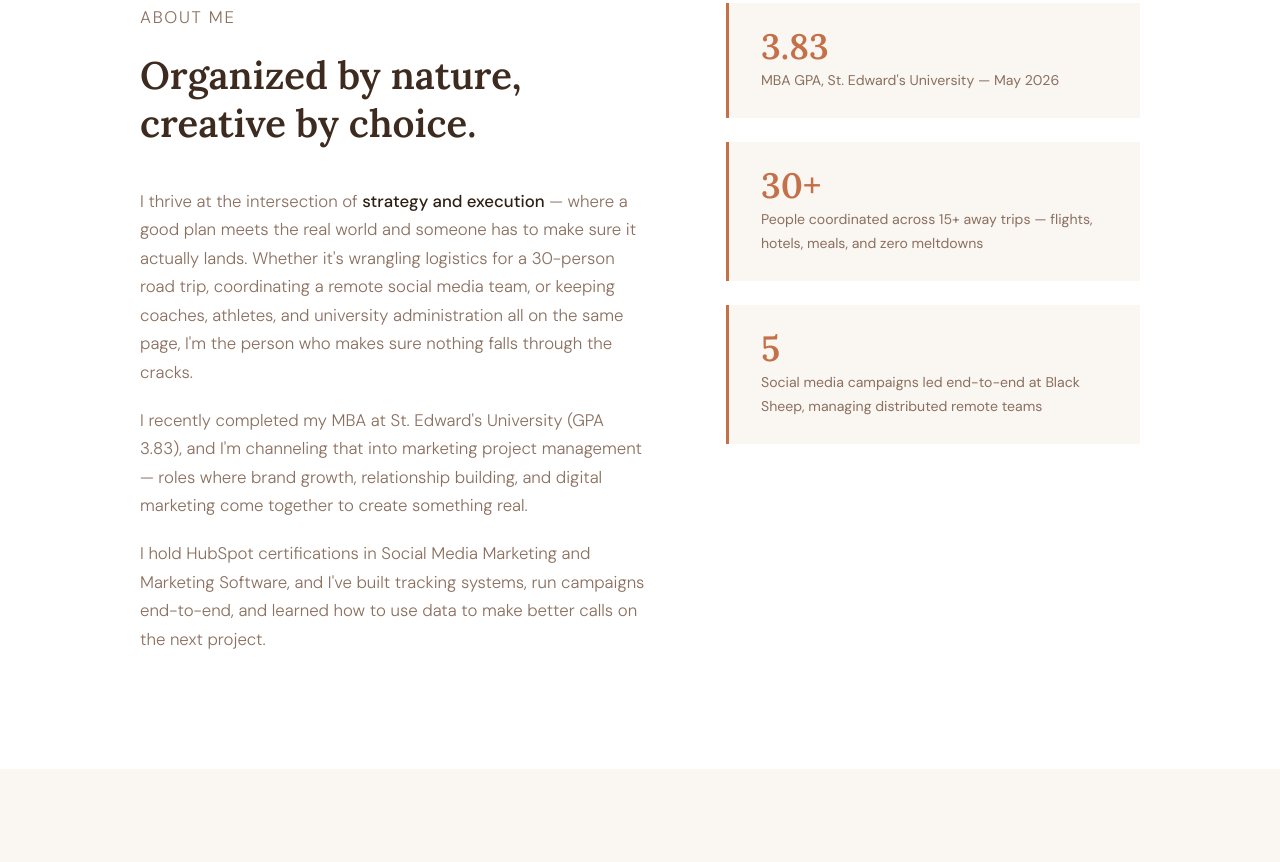
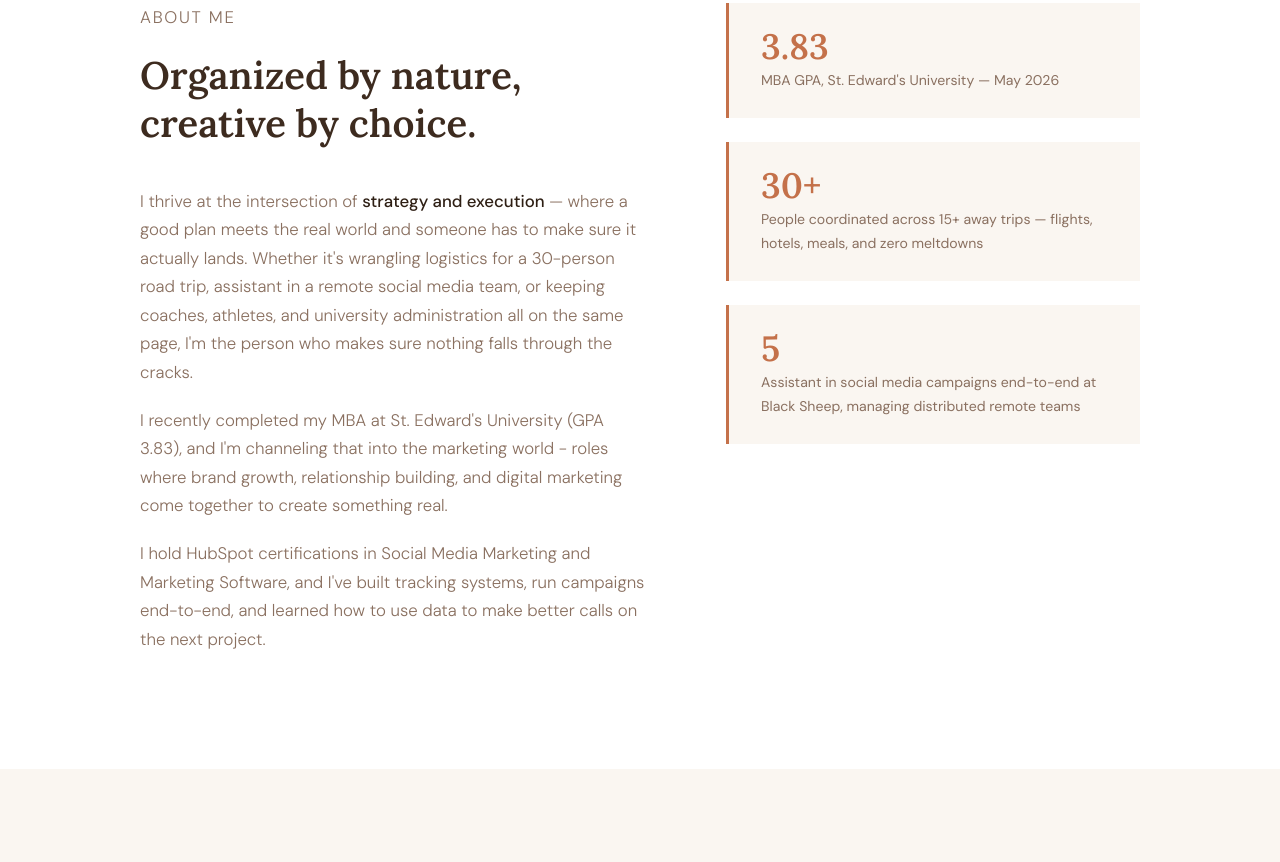
Before and after one commit to saraolson02/Sara-Olson2, a plain HTML site: page index.html in a window 1280 px wide. Shown: the part 893-1755 px from the top of the page. Drawn offline with Linux system fonts and the light colour scheme.

Commit message:
Update job descriptions in index.html

```diff
--- a/index.html
+++ b/index.html
@@ -667,8 +667,8 @@
         <div class="about-body">
           <p class="section-label">About me</p>
           <h2 class="section-title">Organized by nature,<br/>creative by choice.</h2>
-          <p>I thrive at the intersection of <strong>strategy and execution</strong> — where a good plan meets the real world and someone has to make sure it actually lands. Whether it's wrangling logistics for a 30-person road trip, coordinating a remote social media team, or keeping coaches, athletes, and university administration all on the same page, I'm the person who makes sure nothing falls through the cracks.</p>
-          <p>I recently completed my MBA at St. Edward's University (GPA 3.83), and I'm channeling that into marketing project management — roles where brand growth, relationship building, and digital marketing come together to create something real.</p>
+          <p>I thrive at the intersection of <strong>strategy and execution</strong> — where a good plan meets the real world and someone has to make sure it actually lands. Whether it's wrangling logistics for a 30-person road trip, assistant in a remote social media team, or keeping coaches, athletes, and university administration all on the same page, I'm the person who makes sure nothing falls through the cracks.</p>
+          <p>I recently completed my MBA at St. Edward's University (GPA 3.83), and I'm channeling that into the marketing world - roles where brand growth, relationship building, and digital marketing come together to create something real.</p>
           <p>I hold HubSpot certifications in Social Media Marketing and Marketing Software, and I've built tracking systems, run campaigns end-to-end, and learned how to use data to make better calls on the next project.</p>
         </div>
         <div class="about-stats">
@@ -682,7 +682,7 @@
           </div>
           <div class="stat-card">
             <div class="stat-num">5</div>
-            <div class="stat-label">Social media campaigns led end-to-end at Black Sheep, managing distributed remote teams</div>
+            <div class="stat-label"> Assistant in social media campaigns end-to-end at Black Sheep, managing distributed remote teams</div>
           </div>
         </div>
       </div>
@@ -760,7 +760,7 @@
         <div class="project-card">
           <div class="project-tag">Campaign Management</div>
           <div class="project-title">NIL Social Media Campaigns, Black Sheep</div>
-          <div class="project-desc">Led 5 social media campaigns from brief to delivery for athlete-brand NIL partnerships. Scoped deliverables, coordinated a distributed remote team, tracked performance, and translated analytics into improvements for the next activation.</div>
+          <div class="project-desc">Assistanted in 5 social media campaigns from brief to delivery for athlete-brand NIL partnerships. Scoped deliverables, coordinated a distributed remote team, tracked performance, and translated analytics into improvements for the next activation.</div>
         </div>
 
         <div class="project-card">
```
